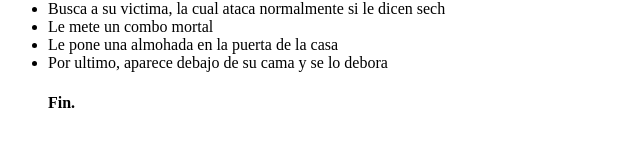
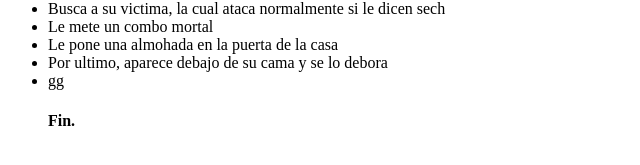
Before and after one commit to sokito16/humilde-pagina, a plain HTML site: page index.html in a window 1280 px wide. Shown: the part 191-356 px from the top of the page, 0-640 px from the left. Drawn offline with Linux system fonts and the light colour scheme.

Commit message:
Update index.html

```diff
--- a/index.html
+++ b/index.html
@@ -13,6 +13,7 @@
             <li>Le mete un combo mortal</li>
             <li>Le pone una almohada en la puerta de la casa</li>
             <li>Por ultimo, aparece debajo de su cama y se lo debora</li>
+            <li>gg</li>
         </ol>
     </body>
     <footer>
```
